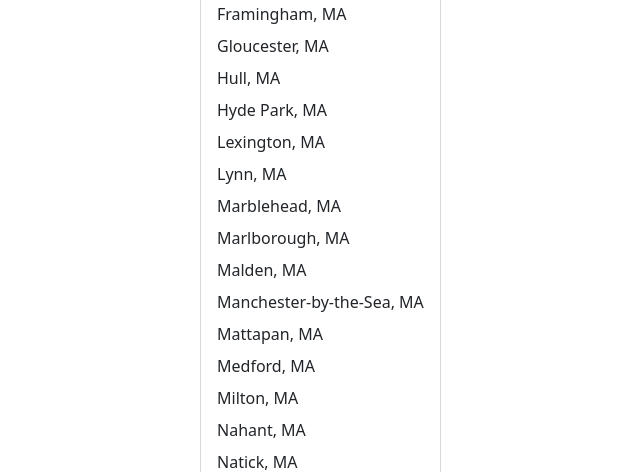
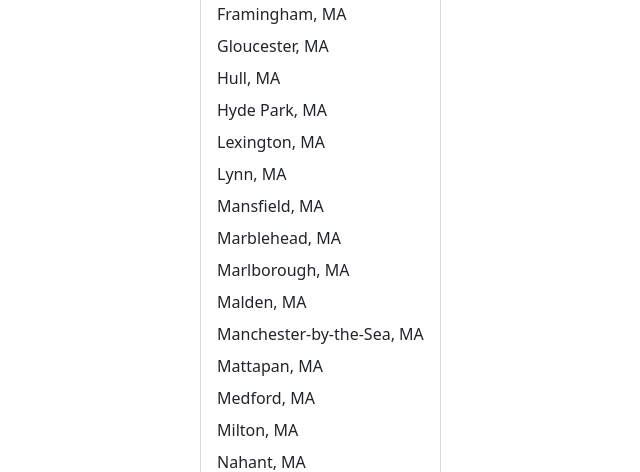
Before and after one commit to amithsaligrama/bathroomaccess, a Django app: template bathroom_map/templates/map.html in a window 1280 px wide, after a click on "View bathrooms for town...". Shown: the part 1445-1917 px from the top of the page, without its empty margins (318-958 px from the left). Run offline with Django 3.2, Linux system fonts and the light colour scheme; the template is opened without the code that fills it, so the values that code supplies are empty; some libraries are stand-ins or nearby versions.

Commit message:
Update map.html

```diff
--- a/bathroom_map/templates/map.html
+++ b/bathroom_map/templates/map.html
@@ -202,6 +202,7 @@
                     <li><a class="dropdown-item" href="/map?city=hyde%20park-massachusetts">Hyde Park, MA</a></li>
                     <li><a class="dropdown-item" href="/map?city=lexington-massachusetts">Lexington, MA</a></li>
                     <li><a class="dropdown-item" href="/map?city=lynn-massachusetts">Lynn, MA</a></li>
+                    <li><a class="dropdown-item" href="/map?city=mansfield-massachusetts">Mansfield, MA</a></li>
                     <li><a class="dropdown-item" href="/map?city=marblehead-massachusetts">Marblehead, MA</a></li>
                     <li><a class="dropdown-item" href="/map?city=marlborough-massachusetts">Marlborough, MA</a></li>
                     <li><a class="dropdown-item" href="/map?city=malden-massachusetts">Malden, MA</a></li>
```
